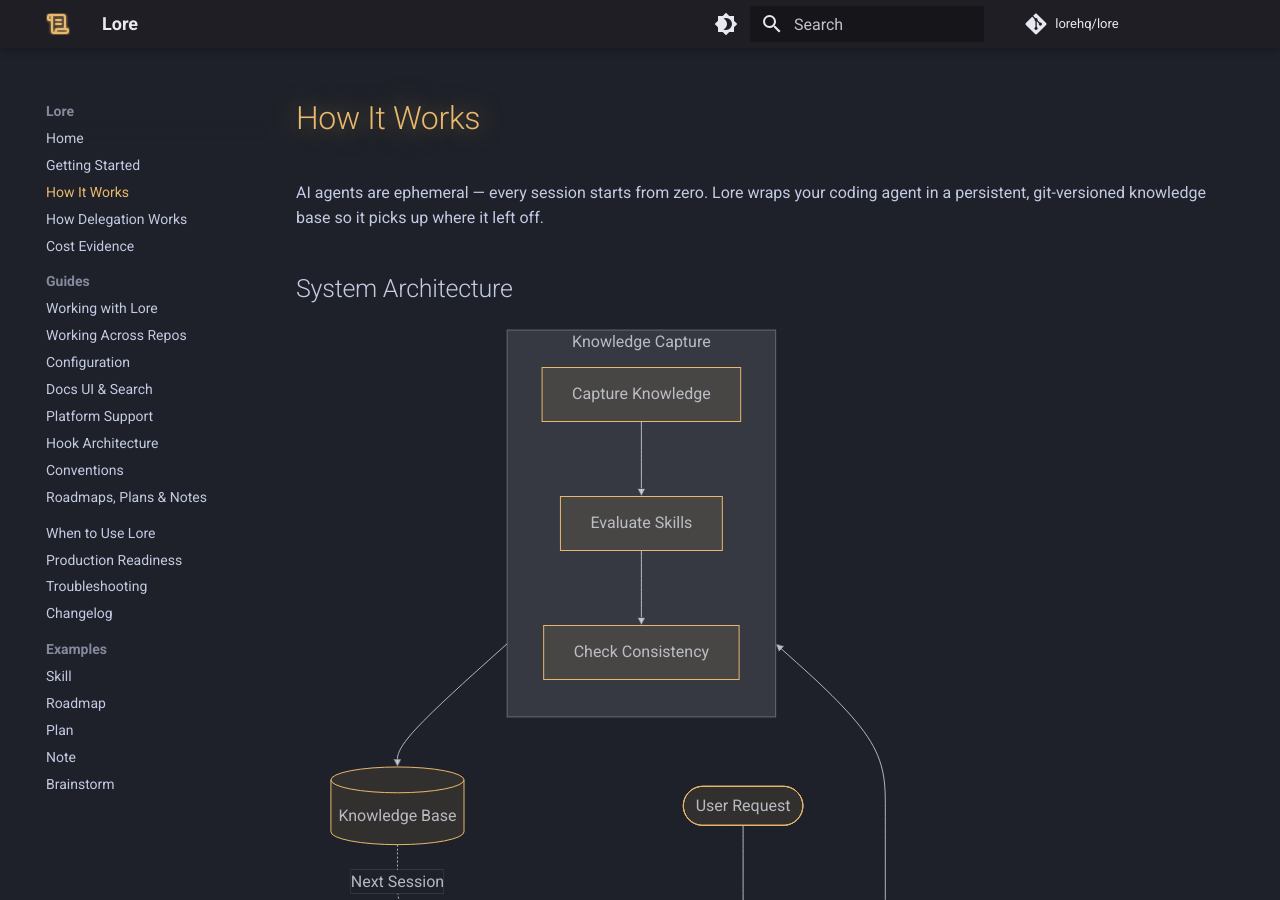
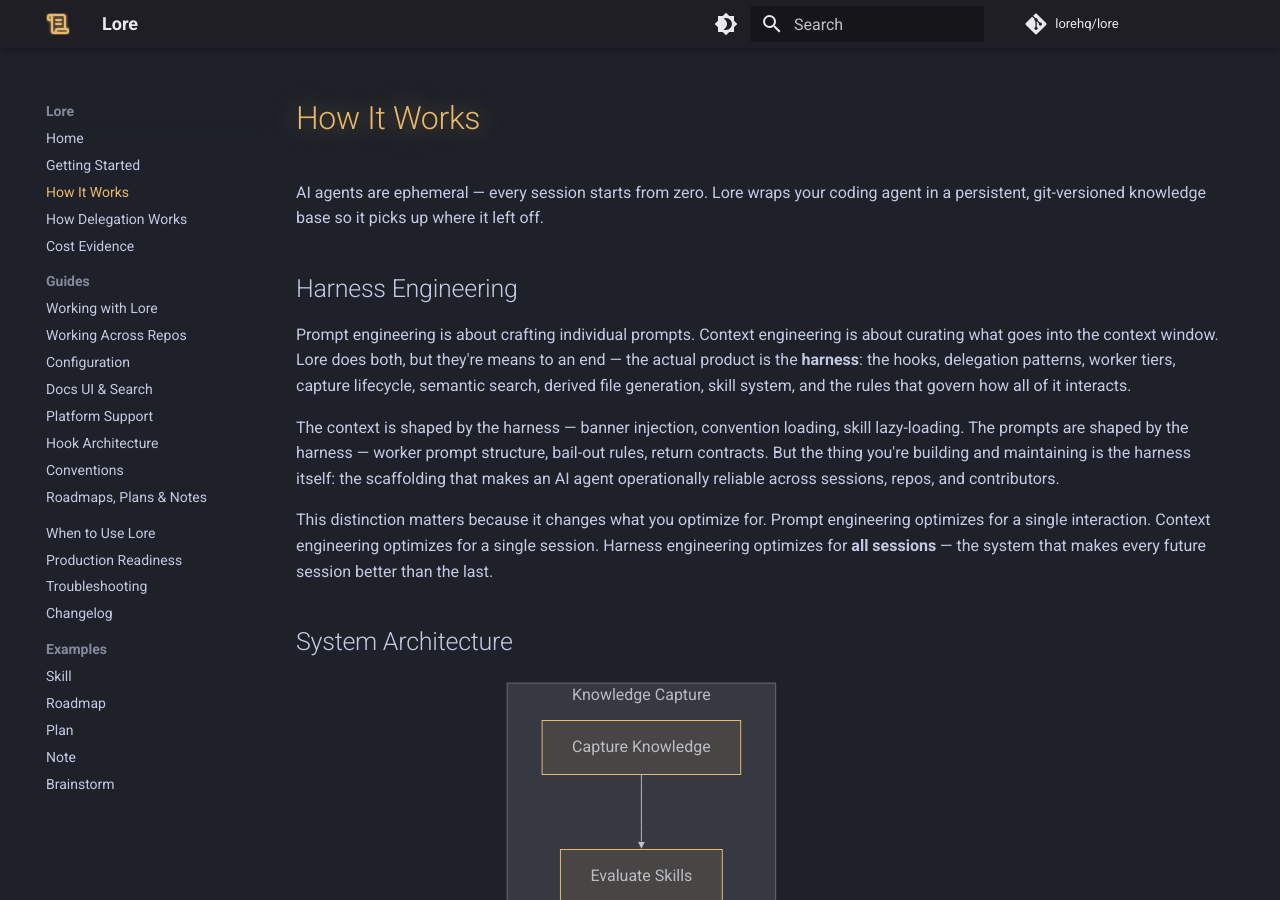
Before and after one commit to lorehq/lore-docs, an MkDocs documentation site: the page built from docs/how-it-works.md, in a window 1280 px wide and 900 px high. Built offline with MkDocs 1.6.1 and Material for MkDocs 9.7.7, drawn with Linux system fonts in a browser that asks for light colours; comment, search, counter and statistics services are not loaded.

Commit message:
Add harness engineering framing to How It Works
Positions Lore as harness engineering — distinct from prompt engineering
(single interaction) and context engineering (single session). The harness
optimizes across all sessions.

Co-Authored-By: Claude Opus 4.6 <noreply@anthropic.com>

```diff
--- a/docs/how-it-works.md
+++ b/docs/how-it-works.md
@@ -5,6 +5,14 @@ title: How It Works
 # How It Works
 
 AI agents are ephemeral — every session starts from zero. Lore wraps your coding agent in a persistent, git-versioned knowledge base so it picks up where it left off.
+
+## Harness Engineering
+
+Prompt engineering is about crafting individual prompts. Context engineering is about curating what goes into the context window. Lore does both, but they're means to an end — the actual product is the **harness**: the hooks, delegation patterns, worker tiers, capture lifecycle, semantic search, derived file generation, skill system, and the rules that govern how all of it interacts.
+
+The context is shaped by the harness — banner injection, convention loading, skill lazy-loading. The prompts are shaped by the harness — worker prompt structure, bail-out rules, return contracts. But the thing you're building and maintaining is the harness itself: the scaffolding that makes an AI agent operationally reliable across sessions, repos, and contributors.
+
+This distinction matters because it changes what you optimize for. Prompt engineering optimizes for a single interaction. Context engineering optimizes for a single session. Harness engineering optimizes for **all sessions** — the system that makes every future session better than the last.
 
 ## System Architecture
 
```
